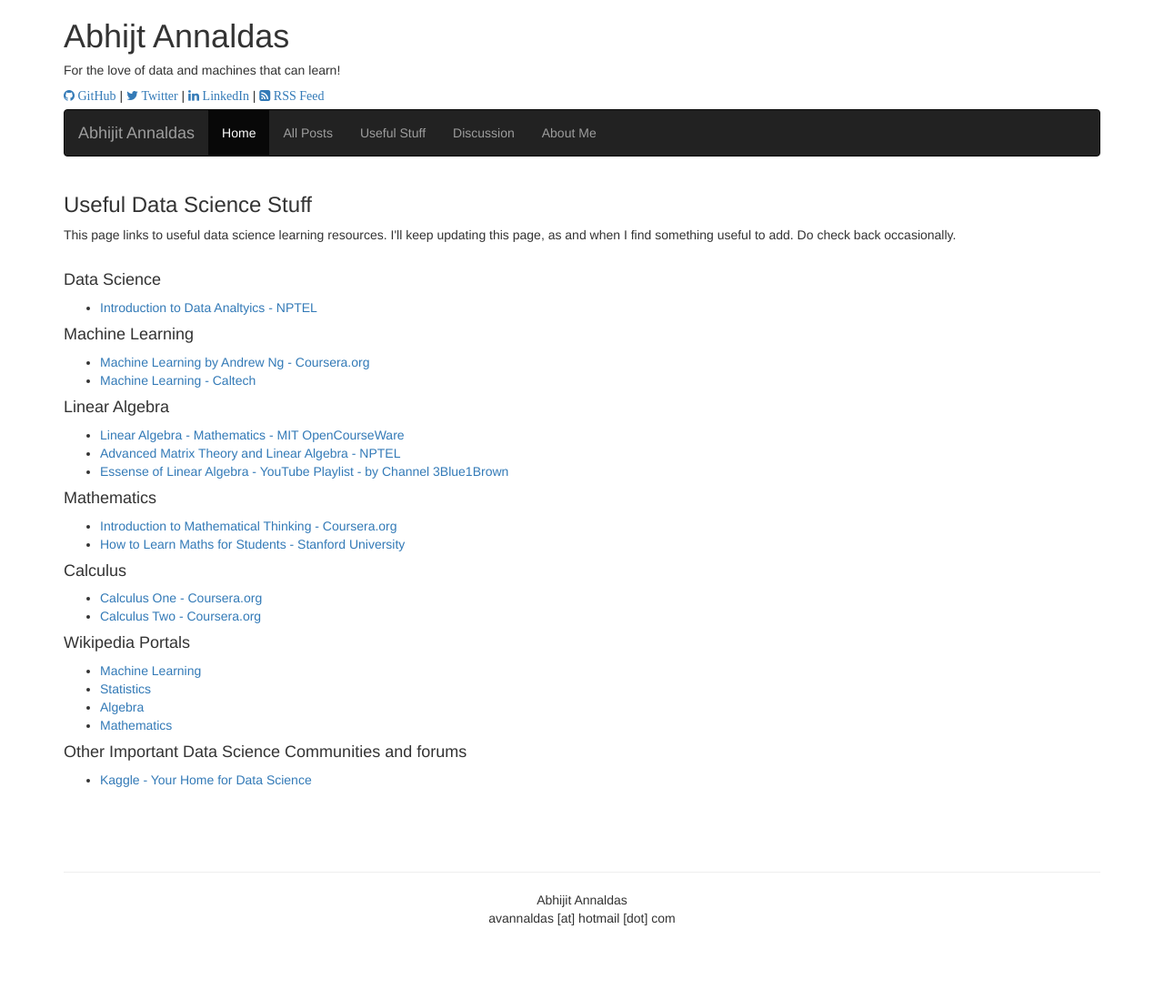
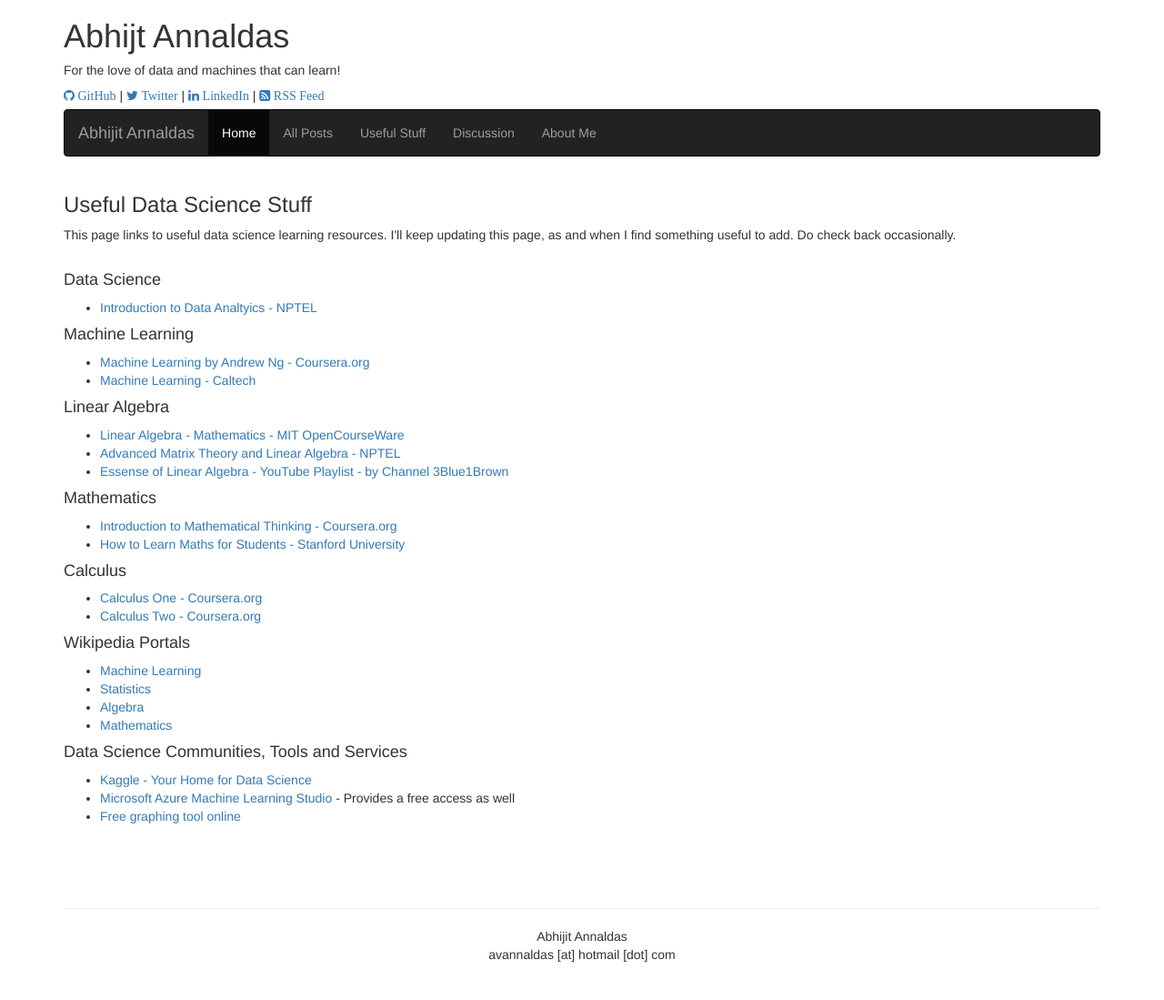
Before and after one commit to devm1023/ML_project, a Jekyll site: the page built from pages/useful-stuff.html, in a window 1280 px wide. Shown: the whole page at 91% size. Built offline with Jekyll 4.4.1, drawn with Linux system fonts in a browser that asks for light colours; nearby versions of some CDN libraries; comment, search, counter and statistics services are not loaded; before the commit the page ends 1059 px from its top, so only the background shows below that.

Commit message:
Update useful-stuff.html

```diff
--- a/pages/useful-stuff.html
+++ b/pages/useful-stuff.html
@@ -39,8 +39,11 @@ This page links to useful data science learning resources. I'll keep updating th
 	<li><A href="https://en.wikipedia.org/wiki/Portal:Algebra" target="_blank">Algebra</A></li>
 	<li><A href="https://en.wikipedia.org/wiki/Portal:Mathematics" target="_blank">Mathematics</A></li>
 </ul>
-<h4>Other Important Data Science Communities and forums</h4>
+<h4>Data Science Communities, Tools and Services</h4>
 <ul>
 	<li><A href="https://www.kaggle.com/" target="_blank">Kaggle - Your Home for Data Science</A></li>
+	<li><A href="https://studio.azureml.net/?selectAccess=true&o=2" target="_blank">Microsoft Azure Machine Learning Studio
+</A> - Provides a free access as well</li>
+	<li><A href="https://www.desmos.com/calculator" target="_blank">Free graphing tool online</A></li>
 </ul>
 <br />
```
